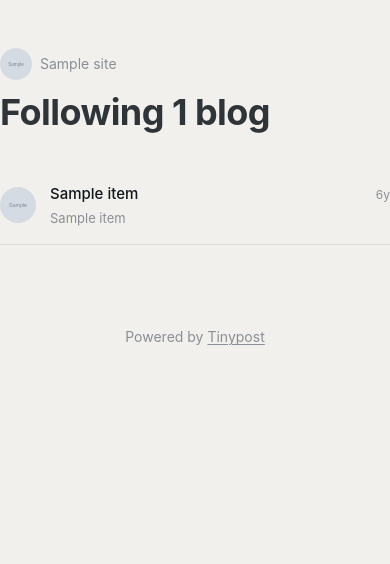
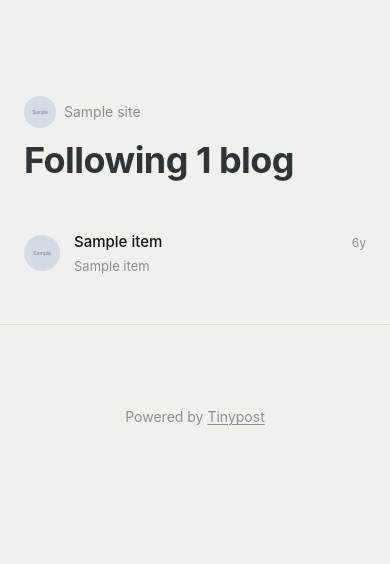
Before and after one commit to Jottit/tinypost, a Flask app: template templates/blogroll_page.html in a window 390 px wide. Shown: the top 564 px of the page. After the commit the page ends 425 px from the top, so only its background shows below. Run offline with Flask 3, Linux system fonts and the light colour scheme; the template is opened without the code that fills it: most values are stand-ins (such as "Sample title", 1, 10 or a date in 2020); grey boxes marked "Sample" are stand-in pictures; some libraries are stand-ins or nearby versions.

Commit message:
add horizontal padding to blogroll page on mobile

```diff
--- a/static/theme.css
+++ b/static/theme.css
@@ -550,6 +550,10 @@ nav a:hover {
 
 /* ── Page nav ────────────────────────── */
 /* ── Homepage layout ────────────────── */
+.site-content {
+  padding: var(--space-8) var(--space-5) var(--space-6);
+}
+
 .site-home {
   max-width: var(--site-measure);
   margin: 0 auto;
```
